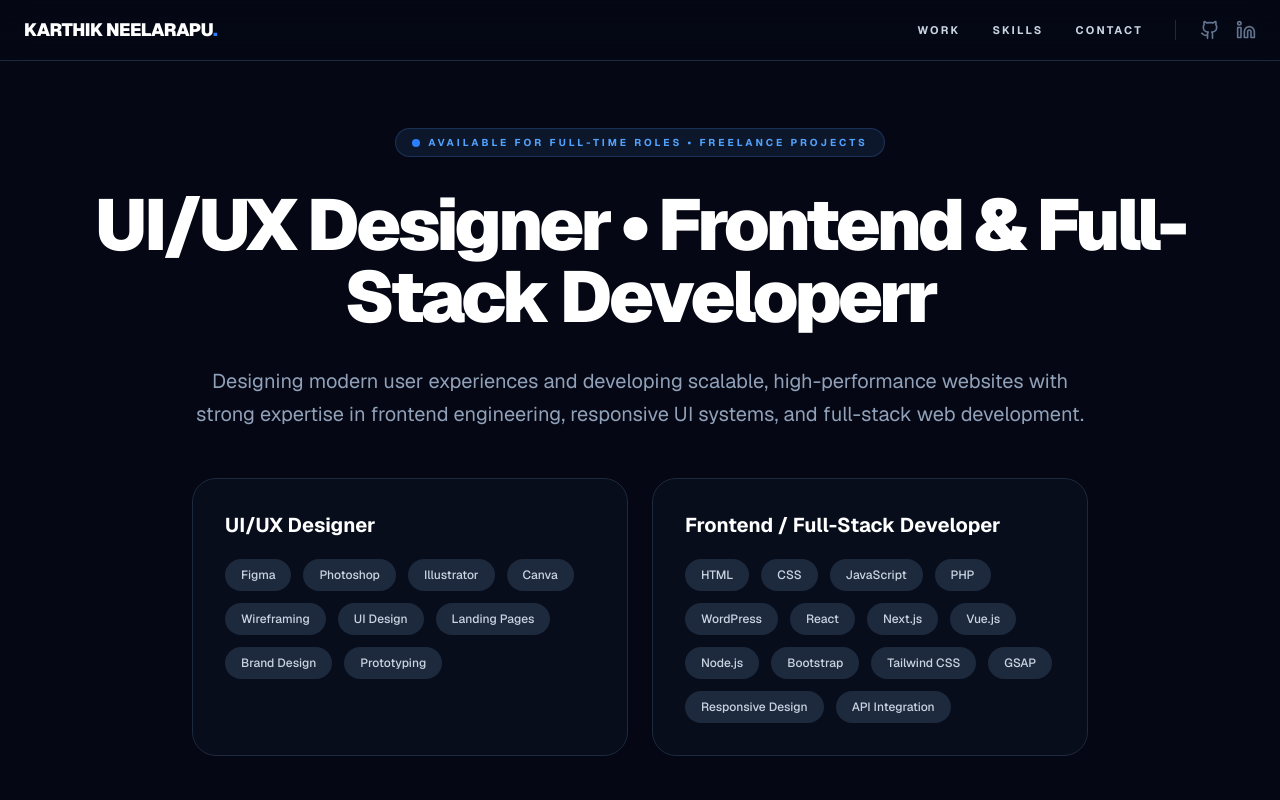
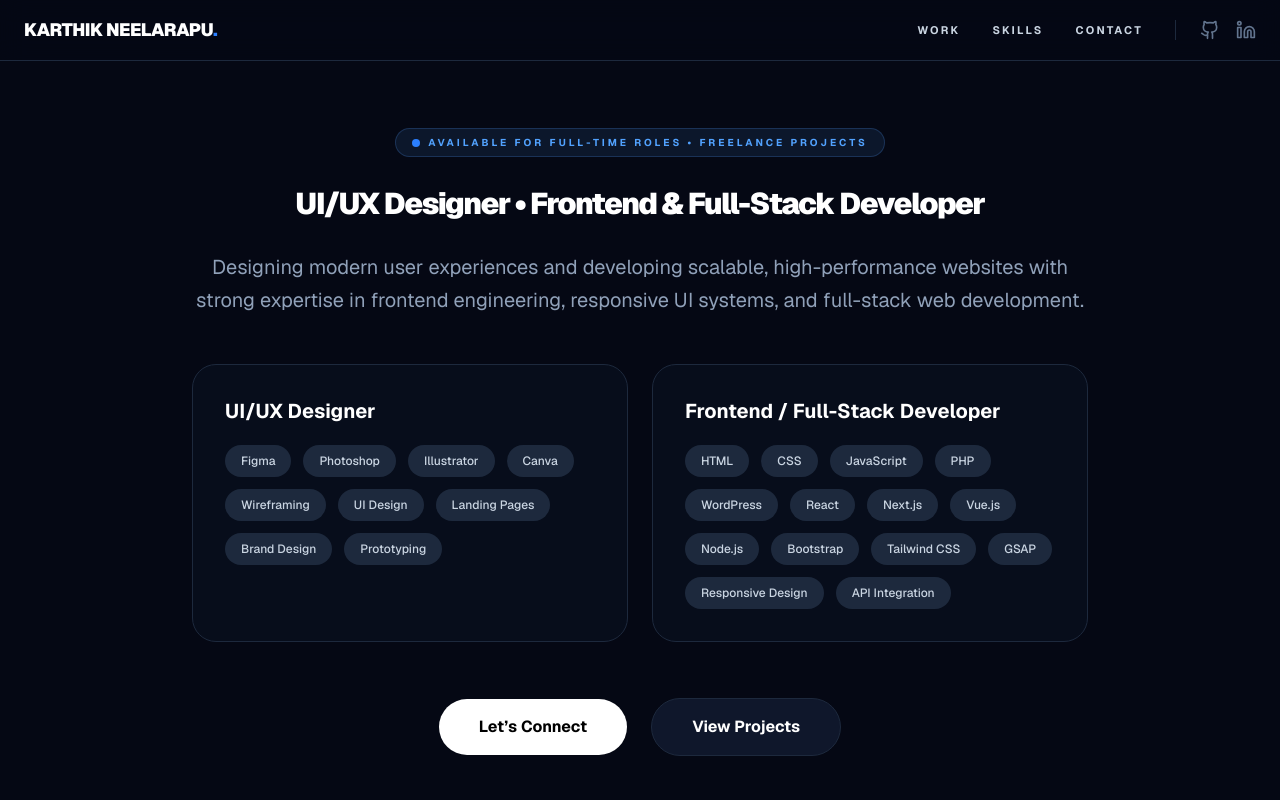
Before and after one commit to karthikweb123/karthik-portfolio, a Next.js app: page / in a window 1280 px wide. Shown: the top 800 px of the page. Built offline with nearby package versions, Linux system fonts and the light colour scheme.

Commit message:
Adjust heading size for UI/UX Designer role

```diff
--- a/app/page.tsx
+++ b/app/page.tsx
@@ -106,8 +106,8 @@
           Available for Full-Time Roles • Freelance Projects
         </div>
 
-        <h1 className="text-5xl md:text-7xl font-black tracking-tighter leading-none mb-8">
-          <span className="text-white">UI/UX Designer • Frontend & Full-Stack Developerr</span>
+        <h1 className="text-5xl md:text-3xl font-black tracking-tighter leading-none mb-8">
+          <span className="text-white">UI/UX Designer • Frontend & Full-Stack Developer</span>
         </h1>
 
         <div className="max-w-4xl mx-auto space-y-6">
```
